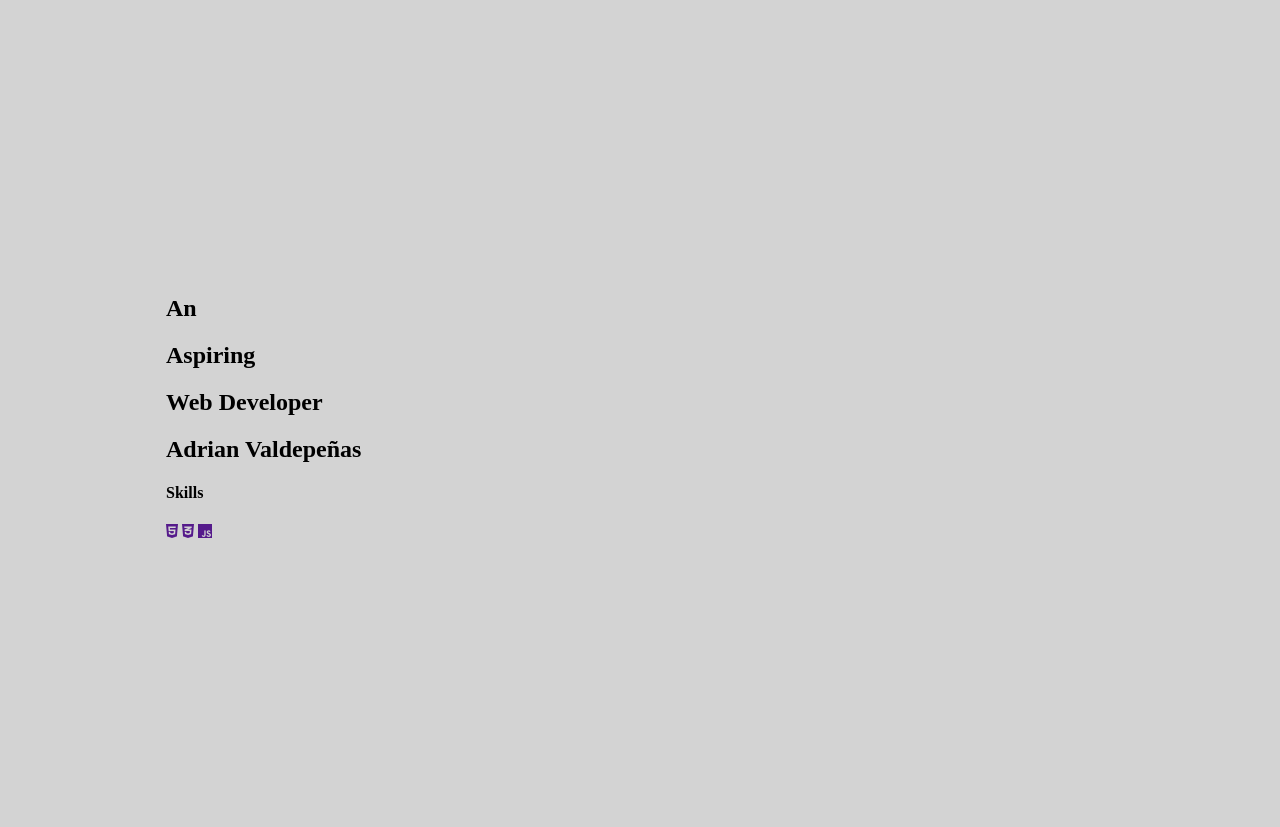
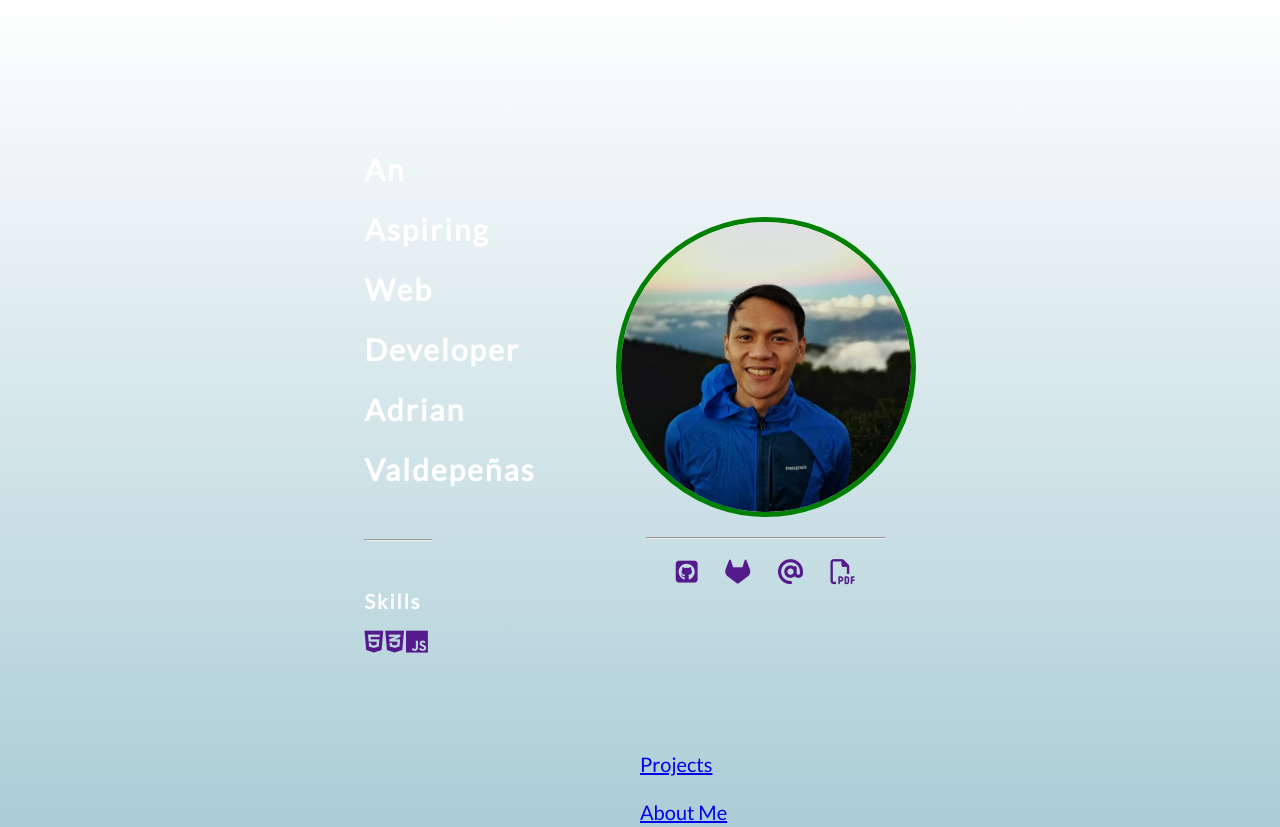
Before and after one commit to iRNano/portfolio, a plain HTML site: page index.html in a window 1280 px wide. Shown: the top 827 px of the page. Drawn offline with Linux system fonts and the light colour scheme.

Commit message:
added initial layout

```diff
--- /dev/null
+++ b/assets/css/style.css
@@ -0,0 +1,128 @@
+*{
+	margin: 0;
+	padding: 0;
+	box-sizing: border-box;
+}
+html,body{
+	min-height: 100vh;
+	background-color: lightgrey;
+	color: white;
+	font-family: 'Lato', 'Arial', 'sans-serif';
+	font-size: 20px;
+	text-rendering: optimizeLegibility;
+	background: linear-gradient(white, rgb(32, 123, 146))
+
+}
+/* .container{
+	display: flex;
+	min-height: 100vh;
+	width: 50%;
+	justify-content: center;
+	align-items: center;
+	margin: auto;
+	background-color: rgba(175, 169, 160,.4);
+} */
+
+/* Start of About me section */
+.about-me{
+	min-height: 100vh;
+	display:flex;
+	padding: 3rem;
+	width: 50%;
+	margin:auto;
+	justify-content: center;
+	align-items: center;
+}
+.description{
+	padding: 2rem;
+	line-height: 2rem;
+	letter-spacing: 2px;
+	width: 100%;
+}
+
+.name{
+	display:block;
+	padding-bottom: 1rem;
+	line-height: 3rem;
+}
+.my-skills{
+	padding-top:1rem;
+	padding-right: 2rem;
+	line-height: 2rem;
+	letter-spacing: 2px;
+}
+
+.skills{
+	display: flex;
+	justify-content: space-between;
+	width: 30%
+}
+
+.contacts{
+	width: 100%;
+	padding: 2rem;
+}
+
+.img-container{
+	/* width: 100%; */
+}
+.img-container img{
+	display: block;
+	height: 300px;
+	width: 300px;
+	object-fit: cover;
+	border-radius: 50%;
+	border: 5px solid green;
+	margin: auto;
+
+}
+
+.contact-me{
+	display: flex;
+	/* padding: 3rem; */
+	justify-content: space-between;
+	width: 60%;
+	margin: auto;
+
+
+}
+
+hr {
+	width: 40%;
+	margin-top:1rem;
+	margin-bottom:1rem;
+}
+
+.contacts hr{
+	width: 80%;
+	margin: 1rem auto;
+}
+
+/* End of About me Section */
+
+/* Arrow keys as navigation */
+.down-arrow{
+	position: absolute;
+	transform: translateY(-200%);
+	left: 50%;
+}
+
+.up-arrow{
+	position: absolute;
+	left:50%;
+}
+
+/* End of arrow keys navigation */
+
+/* Portfolio section */
+.portfolio{
+	min-height: 100vh;
+	padding: 3rem;
+	width: 50%;
+	margin: auto;
+}
+
+.projects-grid img{
+	width: 300px;
+	height: 300px;
+}
--- a/index.html
+++ b/index.html
@@ -2,34 +2,68 @@
 <html>
 <head>
 	<title>Adrian Valdepeñas | Web Developer</title>
-	<link rel="stylesheet" type="text/css" href="./style.css">
+	<link rel="stylesheet" type="text/css" href="./assets/css/style.css">
 
 	<!-- Link to font awesome -->
 	<script src="https://kit.fontawesome.com/1d5b05ae20.js" crossorigin="anonymous"></script>
+	<!-- Link to google fonts Lato -->
+	<link href="https://fonts.googleapis.com/css?family=Lato&display=swap" rel="stylesheet">
 </head>
 <body>
-<main>
-	<div class="container">
-		<section class="about-me">
-			<div class="description">
+	<main class="container">
+		<div id="about-me" class="about-me">
+				<section class="description">
+					<div class="name">
+						<h2>An</h2>
+						<h2>Aspiring</h2>
+						<h2>Web Developer</h2>
+						<h1>Adrian Valdepeñas</h1>
+					</div>
+					<hr>
+					<div class="my-skills">
+						<h4>Skills</h4>
+						<div class="skills">
+							<a href="" class="skills-icons"><i class="fab fa-html5 fa-lg"></i></a>
+							<a href="" class="skills-icons"><i class="fab fa-css3-alt fa-lg"></i></a>
+							<a href="" class="skills-icons"><i class="fab fa-js fa-lg"></i></a>
+						</div>
+					</div>
+				</section>
+				<section class="contacts">
+					<figure class="img-container">
+						<img src="./assets/img/profilepic.jpg" alt="Photo of Adrian Valdepeñas">
+					</figure>
+					<hr>
+					<div class="contact-me">
+						<a href=""><i class="fab fa-github-square fa-lg"></i></a>
+						<a href=""><i class="fab fa-gitlab fa-lg"></i></a>
+						<a href=""><i class="fas fa-at fa-lg"></i></a>
+						<a href=""><i class="far fa-file-pdf fa-lg"></i></a>
+					</div>
+				</section>
+		</div>
 
-				<h2>An</h2>
-				<h2>Aspiring</h2>
-				<h2>Web Developer</h2>
-				<h1>Adrian Valdepeñas</h1>
+
+		<div class="down-arrow">
+			<a href="#projects">Projects</a>
+		</div>
+		<div class="up-arrow">
+				<a href="#about-me">About Me</a>
+			</div>
+		<div id="projects"class="portfolio">
+
+			<h1>Portfolio</h1>
+
+			<div class="projects-grid">
+				<a href=""><img src="./assets/img/abstract.jpg" alt=""></a>
+				<a href=""><img src="./assets/img/abstract.jpg" alt=""></a>
+				<a href=""><img src="./assets/img/code.jpg" alt=""></a>
+				<a href=""><img src="./assets/img/code.jpg" alt=""></a>
+
 
 			</div>
-			<div class="skills">
-				<h4>Skills</h4>
-				<a href=""><i class="fab fa-html5"></i></a>
-				<a href=""><i class="fab fa-css3-alt"></i></a>
-				<a href=""><i class="fab fa-js"></i></a>
-			</div>
-		</section>
-		<section class="image-container">
+		</div>
+	</main>
 
-		</section>
-	</div>
-</main>
 </body>
 </html>
--- a/style.css
+++ /dev/null
@@ -1,15 +0,0 @@
-body{
-	background-color: lightgrey;
-}
-main{
-	min-height: 100vh;
-	align-items: center;
-	justify-content: center;
-	display: flex;
-}
-
-.container{
-	display: flex;
-	width: 75%;
-	align-items: center;
-}
```
Also changed, not shown: assets/img/abstract.jpg (added), assets/img/code.jpg (added), assets/img/profilepic.jpg (added), 2 other files.
